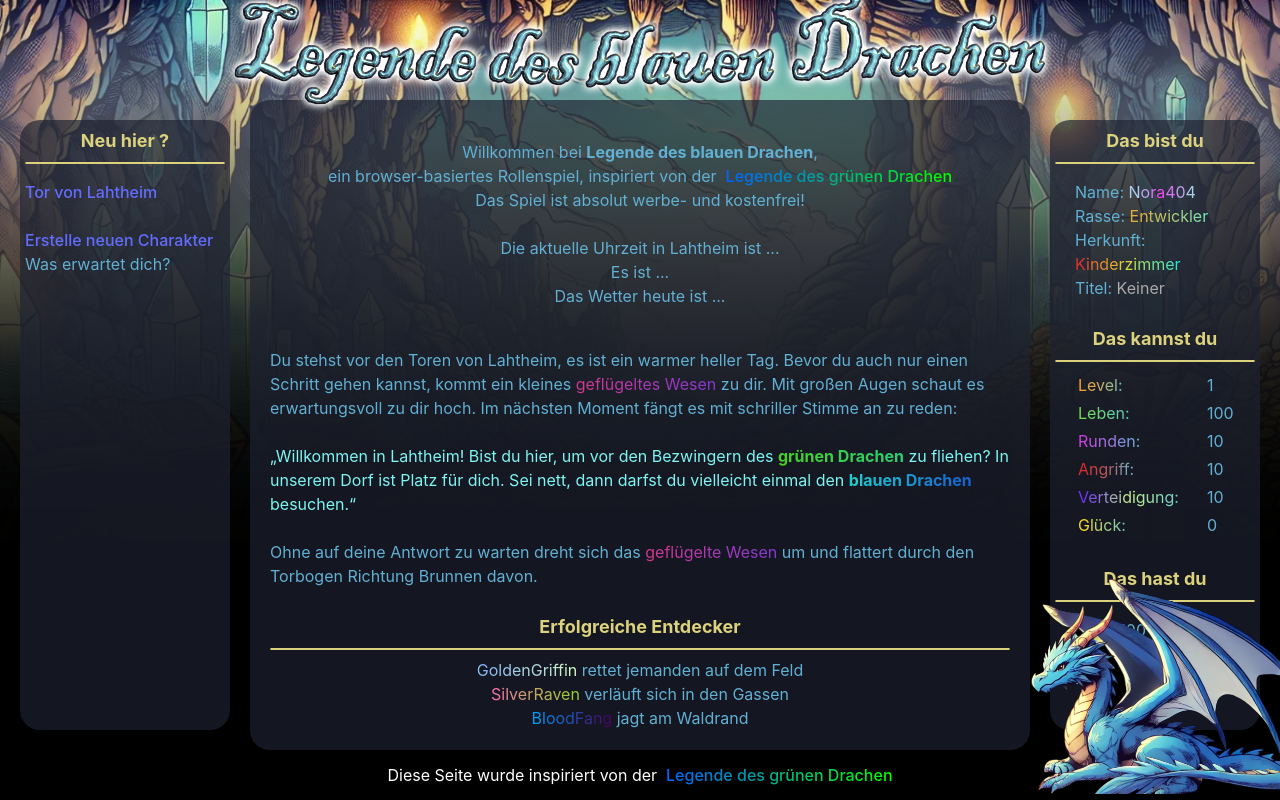
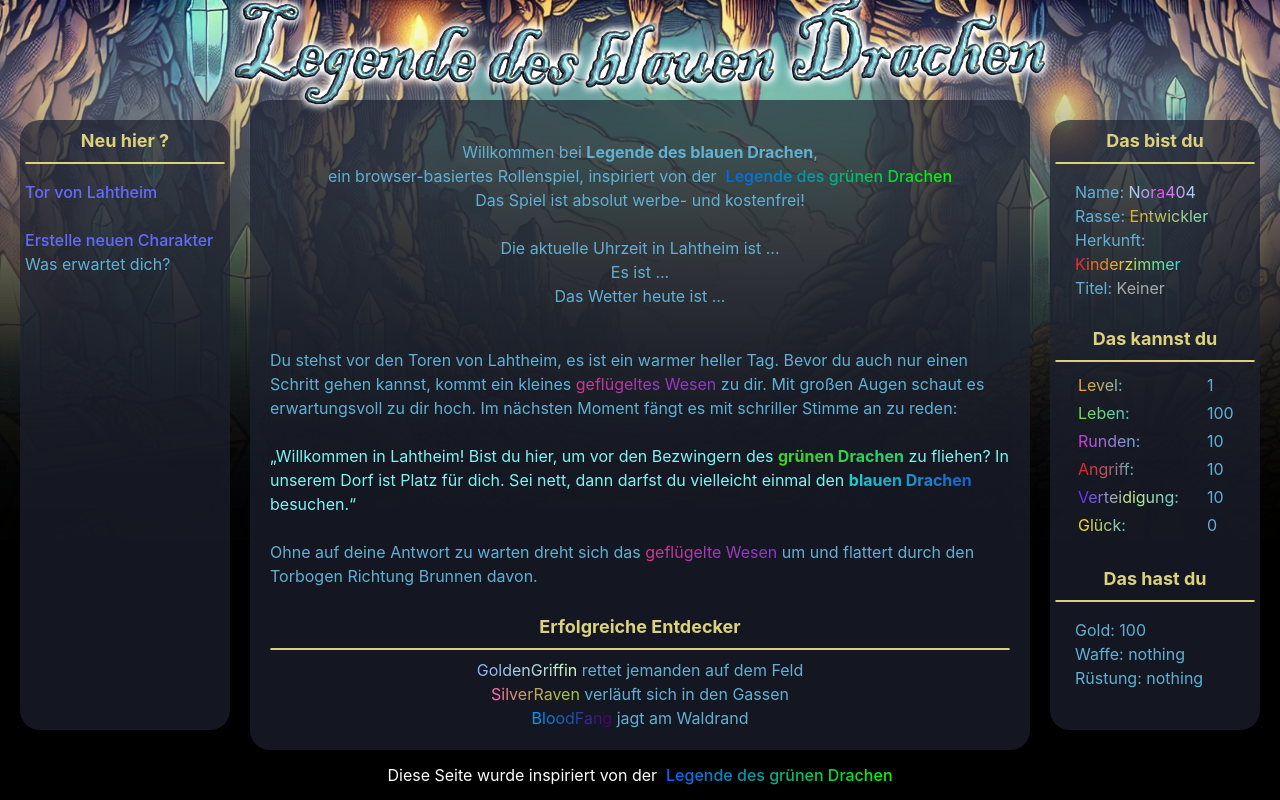
Before and after one commit to Nora404/blauerDrache, a React (Vite) app: page / in a window 1280 px wide. Built offline with nearby package versions, Linux system fonts and the light colour scheme.

Commit message:
responsiv

```diff
--- a/src/App.css
+++ b/src/App.css
@@ -9,7 +9,6 @@
 .background {
   width: 100%;
   height: 100vh;
-  /* Volle Höhe des Viewports */
   background-image: url('./assets/background.png');
   background-size: cover;
   background-repeat: no-repeat;
@@ -28,7 +27,6 @@
   top: 0;
   left: 0;
   z-index: 1000;
-  /* padding-left: 20px; */
 }
 
 #footer {
@@ -48,16 +46,17 @@
   display: flex;
   position: absolute;
   top: 100px;
-  /* Platz für den Header */
   bottom: 50px;
-  /* Platz für den Footer */
-  left: 0;
-  right: 0;
+  left: 50%;
+  /* Verschiebt das Element zur Mitte des Containers */
+  transform: translateX(-50%);
+  /* Zieht das Element um die Hälfte seiner eigenen Breite zurück */
   width: 100%;
-  /* Volle Breite */
+  max-width: 1900px;
+  /* Maximale Breite des Hauptfensters */
   overflow: hidden;
-  /* Verhindert, dass Inhalt außerhalb des Bereichs fließt */
 }
+
 
 #navi {
   width: 250px;
@@ -101,6 +100,12 @@
   width: 450px;
 }
 
+@media (min-width: 1920px) {
+  #content {
+    width: 1920px;
+  }
+}
+
 @media (max-width: 1380px) {
 
   #navi,
@@ -112,6 +117,18 @@
 
   .dracheImg {
     width: 250px;
+  }
+}
+
+@media (max-height: 1050px) {
+  .dracheImg {
+    width: 250px;
+  }
+}
+
+@media (max-height: 900px) {
+  .drache {
+    display: none;
   }
 }
 
@@ -144,6 +161,8 @@
     display: none;
   }
 }
+
+
 
 .text-left {
   text-align: left;
```
